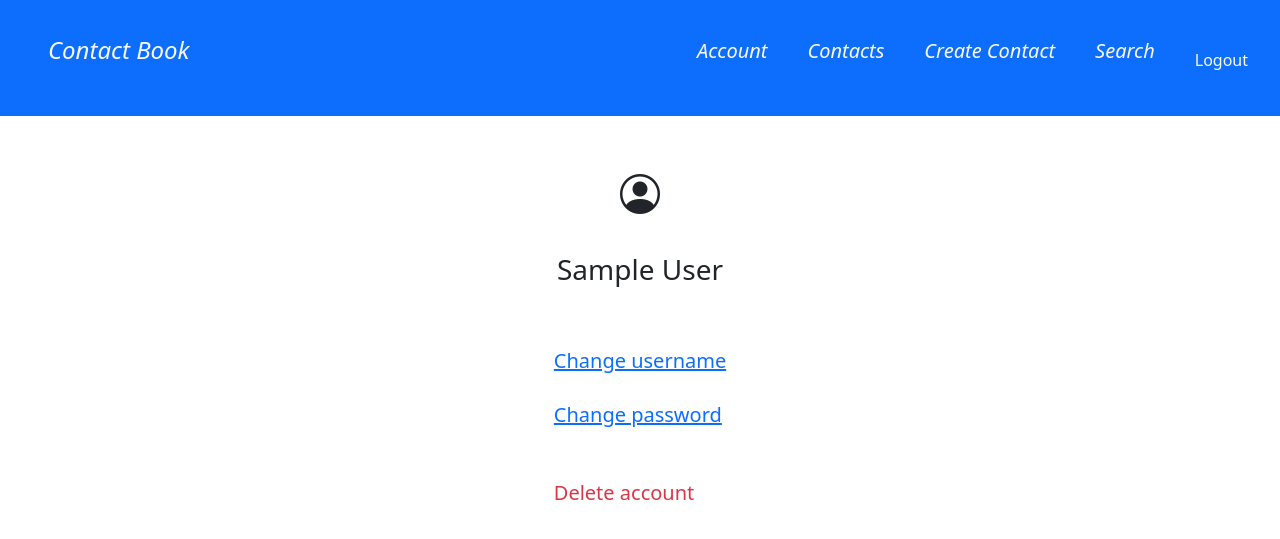
After one commit to anton-mirazchiyski/ContactBook, a Django app: page /accounts/1/details/ in a window 1280 px wide. The commit adds this page. Shown: the top 539 px of the page. Run offline with Django 5.2, Linux system fonts and the light colour scheme; the visitor is signed in with stand-in values (Sample User, id 1); data comes from the database, SQL or seed files in the repository.

Commit message:
Start account details page

```diff
--- a/contact_book/accounts/urls.py
+++ b/contact_book/accounts/urls.py
@@ -1,10 +1,12 @@
 from django.urls import path, include
 
-from contact_book.accounts.views import create_account, AccountLoginView, logout_account, set_up_names
+from contact_book.accounts.views import create_account, AccountLoginView, logout_account, set_up_names, \
+    show_account_details
 
 urlpatterns = [
     path('login/', AccountLoginView.as_view(), name='login'),
     path('logout/', logout_account, name='logout'),
     path('create/', create_account, name='account_create'),
     path('names/', set_up_names, name='names_setup'),
+    path('<int:pk>/details/', show_account_details, name='account_details'),
 ]
--- a/contact_book/accounts/views.py
+++ b/contact_book/accounts/views.py
@@ -5,6 +5,7 @@ from django.shortcuts import render, redirect, resolve_url
 
 from contact_book import settings
 from contact_book.accounts.forms import AccountCreationForm, AccountLoginForm, AccountNamesSetupForm
+from contact_book.core.accounts_utils import get_current_account
 
 UserModel = get_user_model()
 
@@ -52,3 +53,10 @@ def set_up_names(request):
 
     form = AccountNamesSetupForm()
     return render(request, 'accounts/account-names-setup.html', {'form': form})
+
+
+@login_required
+def show_account_details(request, pk):
+    current_account = get_current_account(request)
+    context = {'account': current_account}
+    return render(request, 'accounts/account-details.html', context)
--- /dev/null
+++ b/templates/accounts/account-details.html
@@ -0,0 +1,21 @@
+{% extends 'base.html' %}
+
+{% block title %} Account details {% endblock %}
+
+{% block page_content %}
+    <p class="text-center mt-5 fs-1"><i class="bi bi-person-circle"></i></p>
+    <div class="mt-4 d-flex flex-column align-items-center">
+        {% if account.first_name %}
+            <p class="fs-3">{{ account.first_name }} {{ account.last_name }}</p>
+        {% else %}
+            <p class="fs-3">
+                <a class="text-decoration-none" href="{% url 'names_setup' %}">Add your names</a>
+            </p>
+        {% endif %}
+        <div class="d-flex flex-column mt-4">
+            <a class="my-3 mb-4 fs-5" href="#">Change username</a>
+            <a class="fs-5 mb-5" href="#">Change password</a>
+            <a class="text-decoration-none text-danger fs-5" href="#">Delete account</a>
+        </div>
+    </div>
+{% endblock %}
--- a/templates/partials/navbar.html
+++ b/templates/partials/navbar.html
@@ -14,7 +14,7 @@
     {% else %}
         <ul class="navbar-nav position-absolute top-0 end-0 mt-4 me-4">
             <li class="nav-item me-4 mt-1">
-                <a class="nav-link text-light fs-5 fst-italic" href="#">Account</a>
+                <a class="nav-link text-light fs-5 fst-italic" href="{% url 'account_details' request.user.pk %}">Account</a>
             </li>
             <li class="nav-item me-4 mt-1">
                 <a class="nav-link text-light fs-5 fst-italic" href="{% url 'all_contacts' %}">Contacts</a>
```
